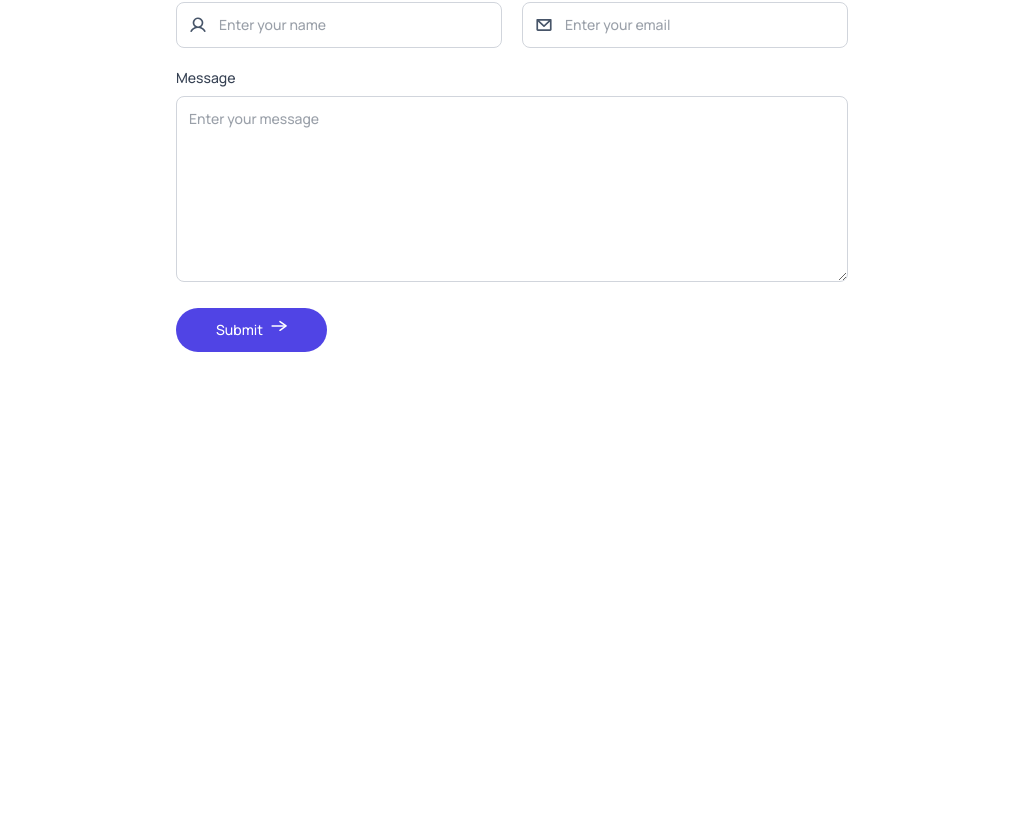
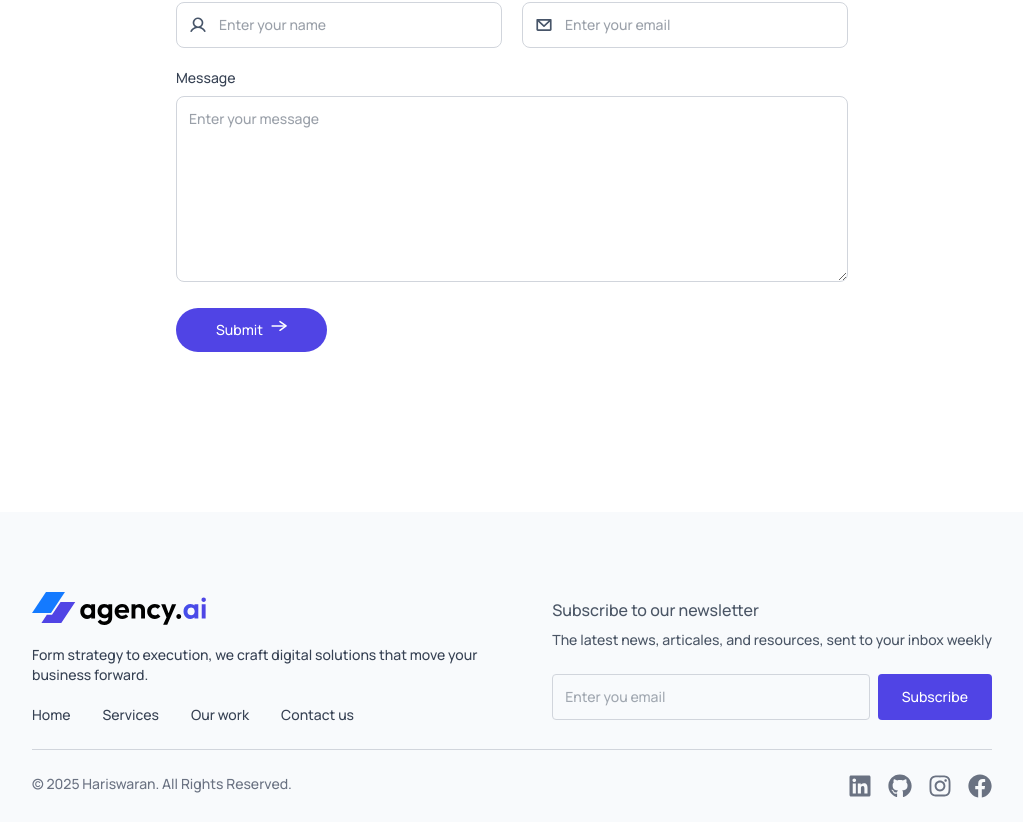
Before and after one commit to hariswaran-v/agency-ai, a React (Vite) app: page / in a window 1280 px wide. Shown: the part 3342-4164 px from the top of the page, without its empty margins (128-1151 px from the left). Before the commit the page ends 3694 px from the top, so only its background shows below. Built offline with nearby package versions, Linux system fonts and the light colour scheme; a web font is replaced by a local one.

Commit message:
feat: footer ui work done

```diff
--- a/package.json
+++ b/package.json
@@ -14,6 +14,7 @@
     "react": "^19.1.1",
     "react-dom": "^19.1.1",
     "react-hot-toast": "^2.6.0",
+    "react-icons": "^5.5.0",
     "tailwindcss": "^4.1.12"
   },
   "devDependencies": {
--- a/src/App.jsx
+++ b/src/App.jsx
@@ -7,6 +7,7 @@
 import Teams from "./components/Teams";
 import ContactUs from "./components/ContactUs";
 import { Toaster } from "react-hot-toast";
+import Footer from "./components/Footer";
 
 const App = () => {
   const [theme, setTheme] = useState(
@@ -22,6 +23,7 @@
       <OurWork />
       <Teams />
       <ContactUs />
+      <Footer theme={theme} />
     </div>
   );
 };
--- /dev/null
+++ b/src/components/Footer.jsx
@@ -0,0 +1,108 @@
+import React from "react";
+import assets from "../assets/assets";
+import { FaLinkedin, FaGithub, FaInstagram, FaFacebook } from "react-icons/fa";
+
+const Footer = ({ theme }) => {
+  return (
+    <div className="bg-slate-50 dark:bg-gray-900 pt-10 sm:pt-20 mt-20 sm:mt-40 px-4 sm:px-10 lg:px-24 xl:px-40">
+      {/* footer top */}
+
+      <div className="flex justify-between lg:items-center max-lg:flex-col gap-10 ">
+        <div className="space-y-5 text-sm text-gray-700 dark:text-gray-400">
+          <img
+            src={theme === "dark" ? assets.logo_dark : assets.logo}
+            className="w-32 sm:w-44"
+            alt=""
+          />
+          <p className="max-w-md">
+            Form strategy to execution, we craft digital solutions that move
+            your business forward.
+          </p>
+          <ul className="flex gap-8">
+            <li>
+              <a className="hover:text-primary" href="#hero">
+                Home
+              </a>
+            </li>
+            <li>
+              <a className="hover:text-primary" href="#services">
+                Services
+              </a>
+            </li>
+            <li>
+              <a className="hover:text-primary" href="#our-work">
+                Our work
+              </a>
+            </li>
+            <li>
+              <a className="hover:text-primary" href="#contact-us">
+                Contact us
+              </a>
+            </li>
+          </ul>
+        </div>
+        <div className="text-gray-600 dark:text-gray-400">
+          <h3 className="font-semibold">Subscribe to our newsletter</h3>
+          <p className="text-sm mt-2 mb-6">
+            The latest news, articales, and resources, sent to your inbox weekly
+          </p>
+          <div className="flex gap-2 text-sm">
+            <input
+              type="email"
+              placeholder="Enter you email"
+              className="w-full p-3 text-sm outline-none rounded dark:text-gray-200 bg-transparent border border-gray-300 dark:border-gray-500"
+            />
+            <button className="bg-primary text-white rounded px-6">
+              Subscribe
+            </button>
+          </div>
+        </div>
+      </div>
+      <hr className="border-gray-300 dark:border-gray-600 my-6" />
+      {/* footer bottom */}
+      <div className="pb-6 text-sm text-gray-500 flex justify-center sm:justify-between gap-4 flex-wrap">
+        <p>© 2025 Hariswaran. All Rights Reserved.</p>
+
+        <div className="flex items-center justify-between gap-4">
+          <a
+            href="https://www.linkedin.com/in/hariswaran-venkatesh/"
+            target="_blank"
+            rel="noopener noreferrer"
+            className="hover:text-blue-600 transition-colors"
+          >
+            <FaLinkedin className="text-2xl" />
+          </a>
+
+          <a
+            href="https://github.com/hariswaran-v"
+            target="_blank"
+            rel="noopener noreferrer"
+            className="hover:text-gray-600 transition-colors"
+          >
+            <FaGithub className="text-2xl" />
+          </a>
+
+          <a
+            href="https://www.instagram.com/hariswaran.venkatesh/"
+            target="_blank"
+            rel="noopener noreferrer"
+            className="hover:text-pink-600 transition-colors"
+          >
+            <FaInstagram className="text-2xl" />
+          </a>
+
+          <a
+            href="https://www.facebook.com/profile.php?id=100008652420742"
+            target="_blank"
+            rel="noopener noreferrer"
+            className="hover:text-blue-500 transition-colors"
+          >
+            <FaFacebook className="text-2xl" />
+          </a>
+        </div>
+      </div>
+    </div>
+  );
+};
+
+export default Footer;
```
Also changed, not shown: src/assets/github_icon.svg (added), 1 other file (tests, documents, lock files or other folders).
